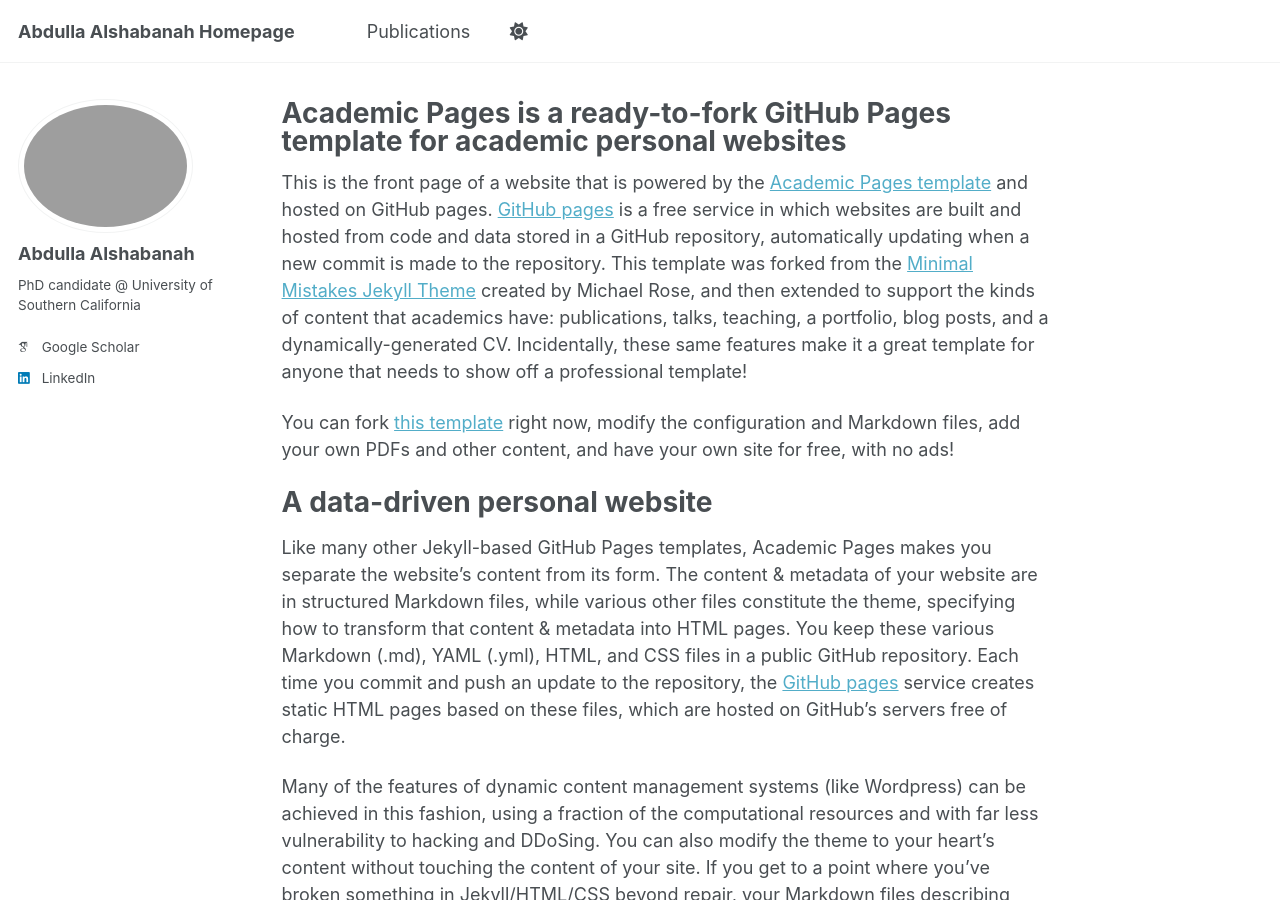
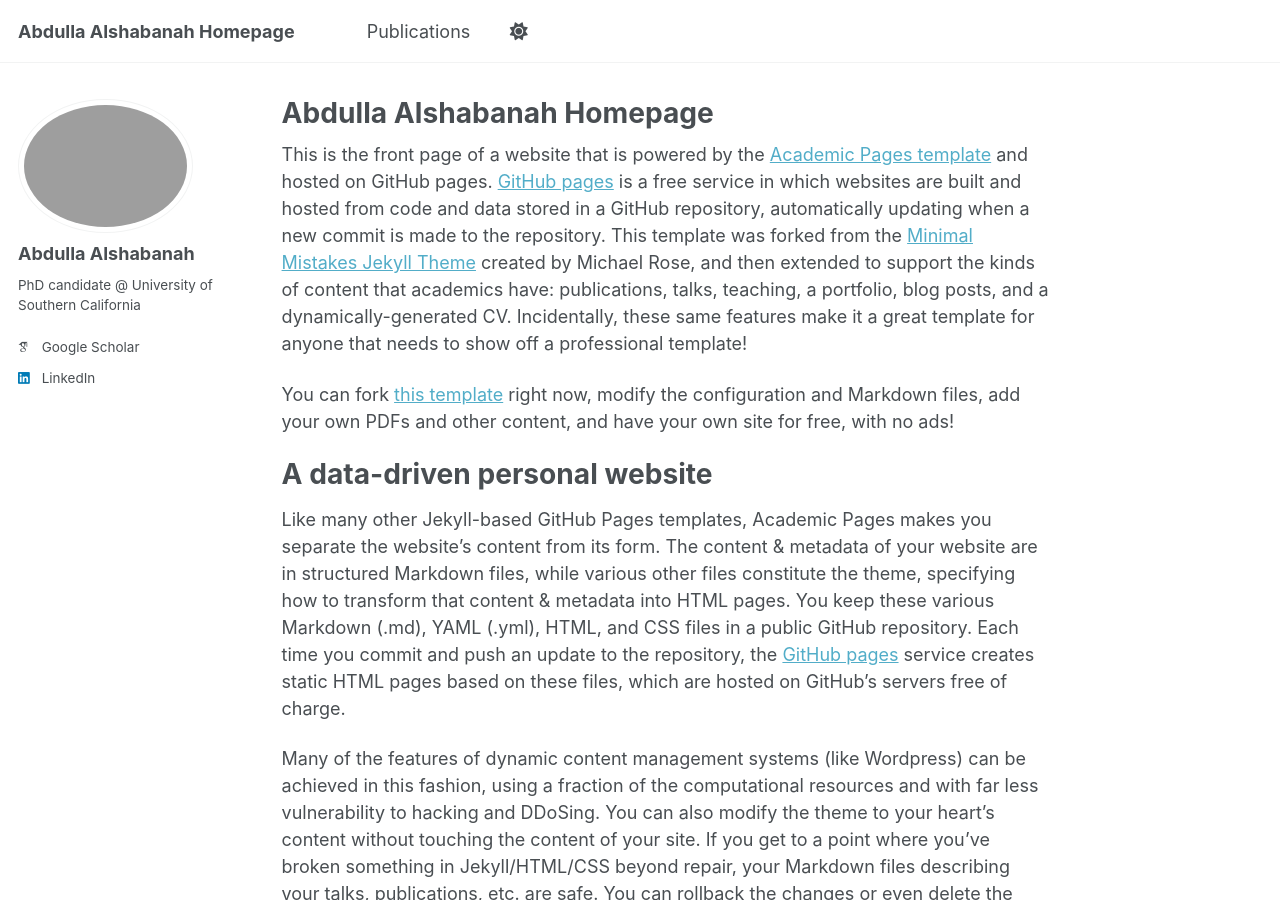
Before and after one commit to alshabae/alshabae.github.io, a Jekyll site: the page built from _pages/about.md, in a window 1280 px wide and 900 px high. Built offline with Jekyll 4.4.1, drawn with Linux system fonts in a browser that asks for light colours; some web fonts are replaced; a script that is not in the unit is left out.

Commit message:
Update about.md

```diff
--- a/_pages/about.md
+++ b/_pages/about.md
@@ -1,6 +1,6 @@
 ---
 permalink: /
-title: "Academic Pages is a ready-to-fork GitHub Pages template for academic personal websites"
+title: "Abdulla Alshabanah Homepage"
 author_profile: true
 redirect_from:
   - /about/
```
